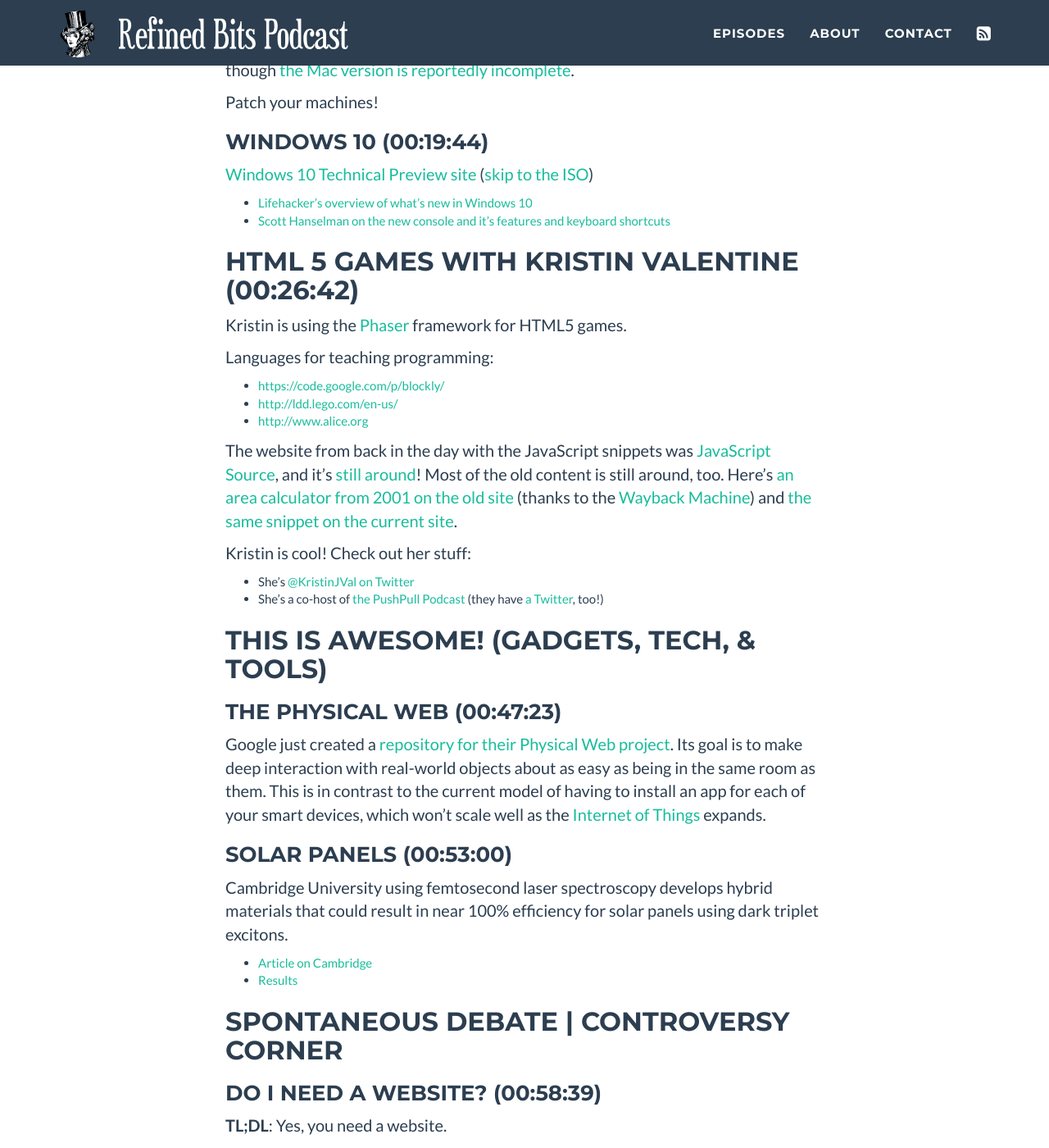
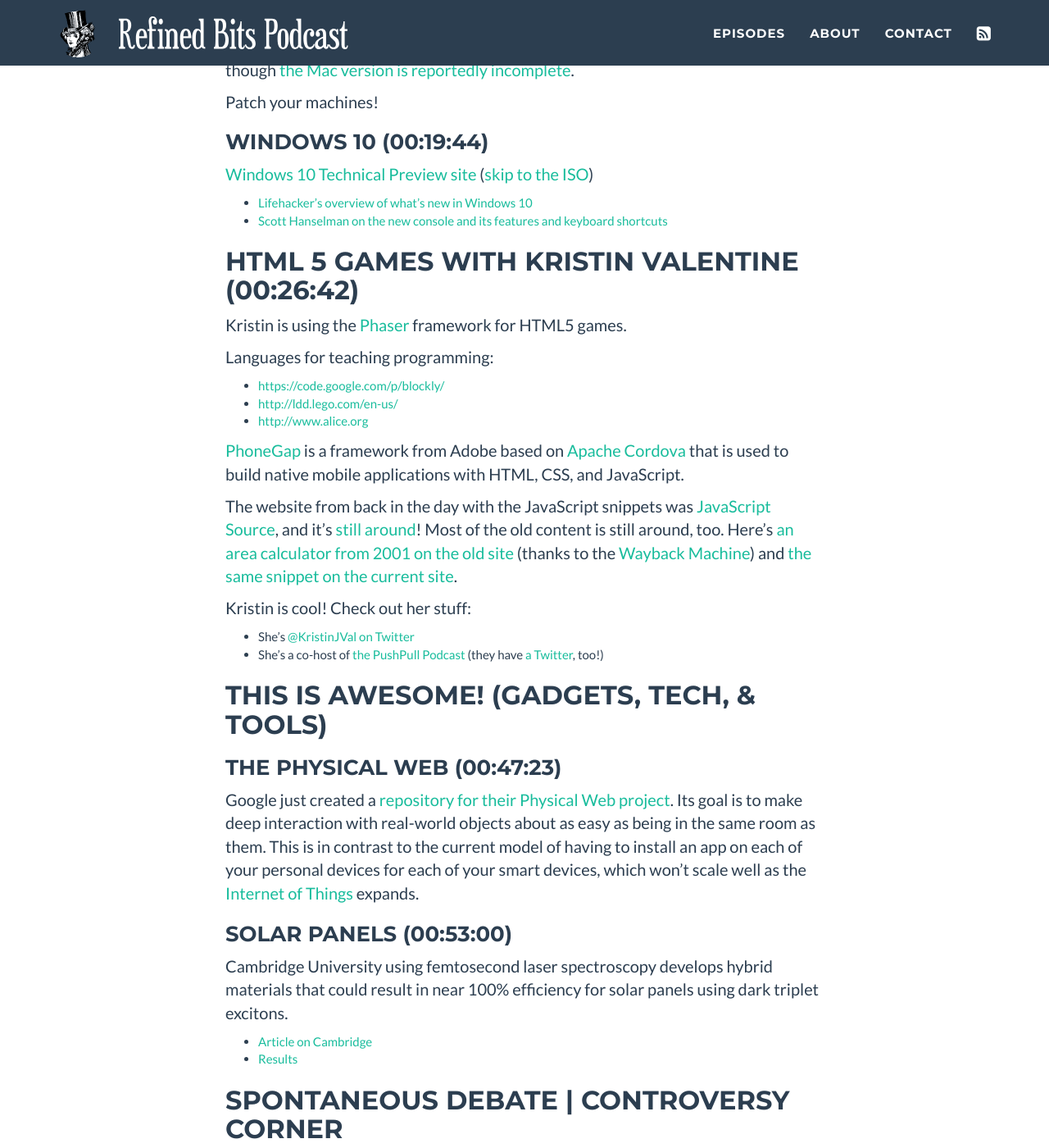
Before and after one commit to refined-bits/refinedbitspodcast.com, a Jekyll site: the page built from _posts/2014-10-14-kristin-valentine.md, in a window 1280 px wide and 1400 px high, scrolled down 2325 px. Shown: the whole window at 82% size. Built offline with Jekyll 4.4.1, drawn with Linux system fonts in a browser that asks for light colours; some of the changed text lies outside the part shown.

Commit message:
Fixing a couple of typos and adding some missing information.

```diff
--- a/_posts/2014-10-14-kristin-valentine.md
+++ b/_posts/2014-10-14-kristin-valentine.md
@@ -37,7 +37,7 @@
 
 ### Euclideon (00:07:37)
 
-Company dominates limitations in hardware by solving it with advancements in sofware. 3D search algorithm capable of rendering unliminted point cloud data removes hardware bottlenecks associated to simple polygon graphics.
+Company dominates limitations in hardware by solving it with advancements in software. 3D search algorithm capable of rendering unlimited point cloud data removes hardware bottlenecks associated with simple polygon graphics.
 
   * [Website and info](http://www.euclideon.com/)
   * [Videos and demos](https://www.youtube.com/user/EuclideonOfficial)
@@ -55,7 +55,7 @@
 [Windows 10 Technical Preview site](http://windows.microsoft.com/en-us/windows/preview) ([skip to the ISO](http://windows.microsoft.com/en-us/windows/preview-iso))
 
  * [Lifehacker's overview of what's new in Windows 10](http://lifehacker.com/all-the-new-stuff-in-windows-10-1640838152)
- * [Scott Hanselman on the new console and it's features and keyboard shortcuts](http://www.hanselman.com/blog/Windows10GetsAFreshCommandPromptAndLotsOfHotkeys.aspx)
+ * [Scott Hanselman on the new console and its features and keyboard shortcuts](http://www.hanselman.com/blog/Windows10GetsAFreshCommandPromptAndLotsOfHotkeys.aspx)
 
 ## HTML 5 Games with Kristin Valentine (00:26:42)
 
@@ -66,6 +66,8 @@
  * <https://code.google.com/p/blockly/>
  * <http://ldd.lego.com/en-us/>
  * <http://www.alice.org>
+
+[PhoneGap](http://phonegap.com/) is a framework from Adobe based on [Apache Cordova](http://cordova.apache.org/) that is used to build native mobile applications with HTML, CSS, and JavaScript.
 
 The website from back in the day with the JavaScript snippets was [JavaScript Source](https://web.archive.org/web/20030201220406/http://javascript.internet.com/), and it's [still around](http://www.javascriptsource.com/)! Most of the old content is still around, too. Here's [an area calculator from 2001 on the old site](https://web.archive.org/web/20030207204757/http://javascript.internet.com/calculators/area-calculator-2.html) (thanks to the [Wayback Machine](https://archive.org/web/)) and [the same snippet on the current site](http://www.javascriptsource.com/math-related/area-calculator-2.html).
 
@@ -78,7 +80,7 @@
 
 ### The Physical Web (00:47:23)
 
-Google just created a [repository for their Physical Web project](https://github.com/google/physical-web). Its goal is to make deep interaction with real-world objects about as easy as being in the same room as them. This is in contrast to the current model of having to install an app for each of your smart devices, which won't scale well as the [Internet of Things](http://en.wikipedia.org/wiki/Internet_of_Things) expands.
+Google just created a [repository for their Physical Web project](https://github.com/google/physical-web). Its goal is to make deep interaction with real-world objects about as easy as being in the same room as them. This is in contrast to the current model of having to install an app on each of your personal devices for each of your smart devices, which won't scale well as the [Internet of Things](http://en.wikipedia.org/wiki/Internet_of_Things) expands.
 
 ### Solar Panels (00:53:00)
 
```
